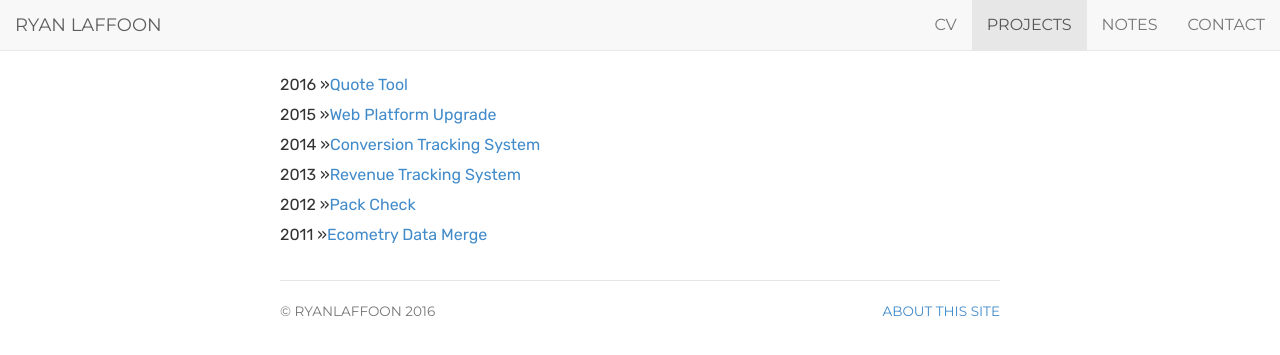
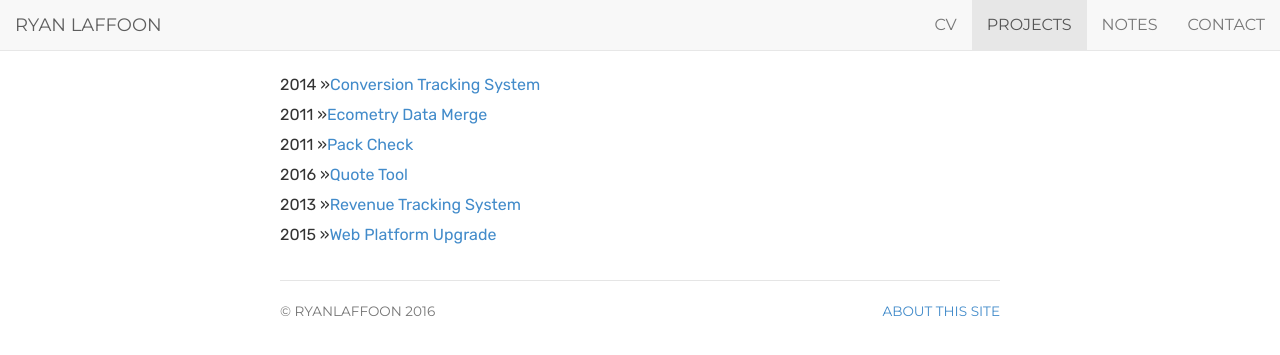
Before and after one commit to ryanlaffoon/ryanlaffoon.github.io, a Jekyll site: the page built from projects/index.html, in a window 1280 px wide. Shown: the top 355 px of the page. Built offline with Jekyll 4.4.1, drawn with Linux system fonts in a browser that asks for light colours.

Commit message:
Update project-list.html

```diff
--- a/_includes/project-list.html
+++ b/_includes/project-list.html
@@ -1,7 +1,7 @@
 <div class="projectlist">
-    {% for project in site.data.projects | sort: year %}
+    {% for project in site.projects | sort: year %}
     <ul class="listprojects list-unstyled">
-        <li><span>{{project.year}} &raquo;</span><a href="{{ project.url }}">{{ project.name }}</a></li>
+        <li><span>{{project.year}} &raquo;</span><a href="{{ project.url }}">{{ project.title }}</a></li>
     </ul>
     {% endfor %}
 </div>
```
